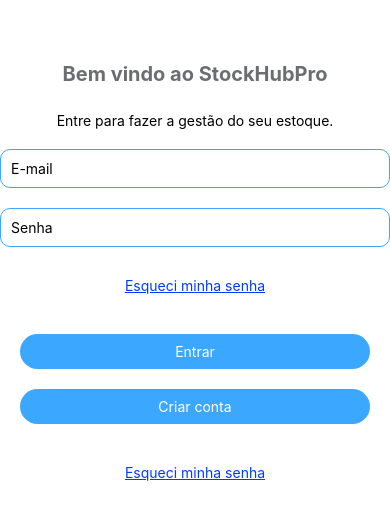
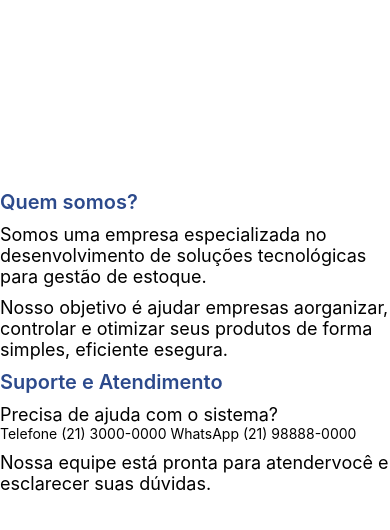
Before and after one commit to juliodev145/StockHubPro_Mobile_ReactNative, a React Native app: screen / in a window 390 px wide. Shown: the top 530 px of the page. Built offline with nearby package versions, Linux system fonts and the light colour scheme.

Commit message:
Header, InfoScreen

```diff
--- a/App.js
+++ b/App.js
@@ -1,5 +1,8 @@
-import LoginScreen from "./src/App/screens/LoginScreen";
+//import LoginScreen from "./src/App/screens/LoginScreen";
+
+import InfoScreen from "./src/App/screens/InfoScreen";
 
 export default function App(){
-  return <LoginScreen/>
+  //return <LoginScreen/>
+  return <InfoScreen/>
 }
--- a/package.json
+++ b/package.json
@@ -6,7 +6,9 @@
     "expo": "~57.0.19",
     "expo-status-bar": "~57.0.1",
     "react": "19.2.3",
-    "react-native": "0.86.3"
+    "react-dom": "19.2.3",
+    "react-native": "0.86.3",
+    "react-native-web": "^0.21.2"
   },
   "scripts": {
     "start": "expo start",
--- /dev/null
+++ b/src/App/screens/InfoScreen.jsx
@@ -0,0 +1,64 @@
+import { StyleSheet, Text, View } from "react-native";
+
+const COLOR_TITLE = "#2C4A8C";
+
+export default function InfoScreen() {
+    return(
+        <View style={styles.container}>
+
+            <View>
+                <Text style={styles.title}>
+                    Quem somos?
+                </Text>
+
+                <Text style={styles.text}>
+                    Somos uma empresa especializada no desenvolvimento de soluções tecnológicas para gestão de estoque.
+                </Text>
+
+                <Text style={styles.text}>
+                    Nosso objetivo é ajudar empresas aorganizar, controlar e otimizar seus produtos de forma simples, eficiente esegura.
+                </Text>
+            </View>
+
+            <View>
+                <Text style={styles.title}>
+                    Suporte e Atendimento
+                </Text>
+
+                <Text style={styles.text}>
+                    Precisa de ajuda com o sistema?
+                </Text>
+
+                <Text>
+                    Telefone
+                    (21) 3000-0000
+                    WhatsApp
+                    (21) 98888-0000
+                </Text>
+
+                <Text style={styles.text}>
+                    Nossa equipe está pronta para atendervocê e esclarecer suas dúvidas.
+                </Text>
+
+            </View>
+
+        </View>
+    )
+}
+
+const styles = StyleSheet.create({
+    title:{
+        color: COLOR_TITLE,
+        fontSize: 20,
+        fontWeight: 600,
+        marginTop: 10,
+    },
+    text:{
+        fontSize:18,
+        marginTop: 10,
+    },
+    container:{
+        flex: 1,
+        marginTop: 180,
+    },
+})
```
Also changed, not shown: src/App/components/Header.jsx (added, +18 -0 lines), 1 other file (tests, documents, lock files or other folders).
